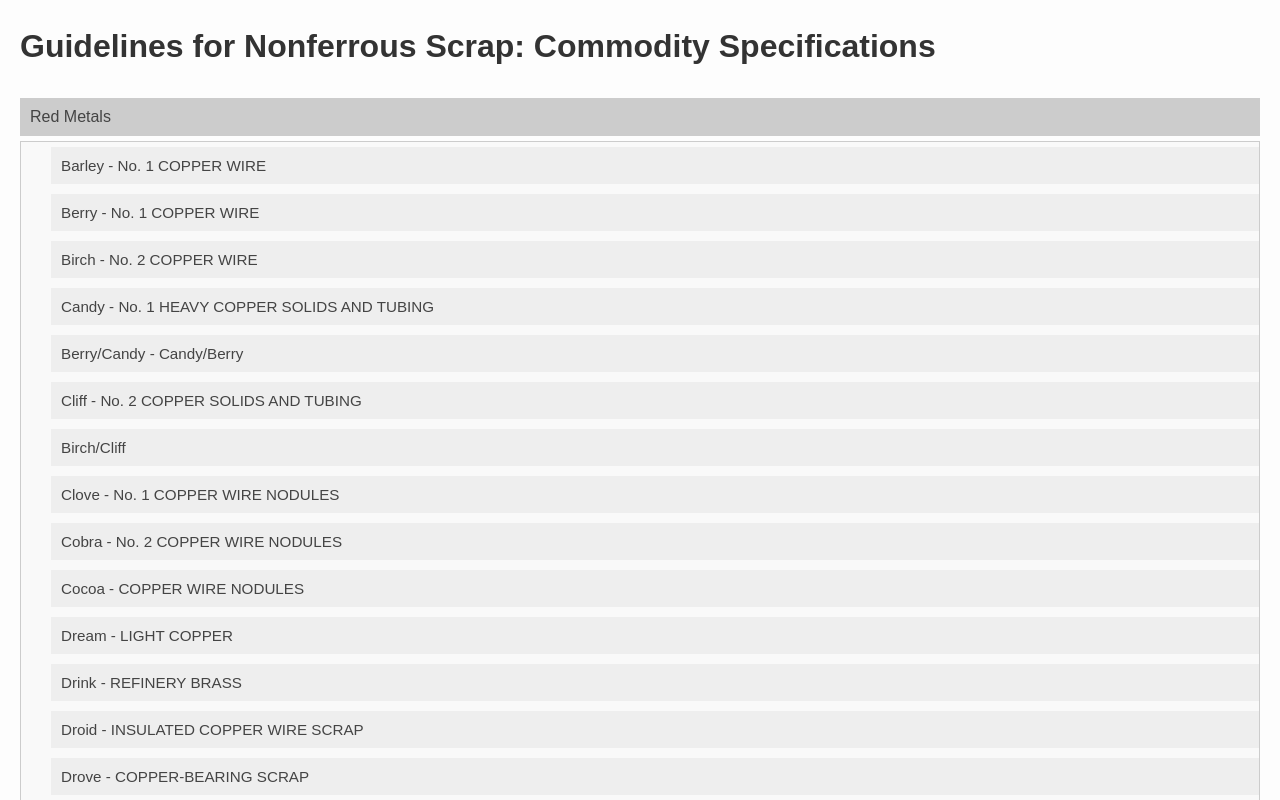
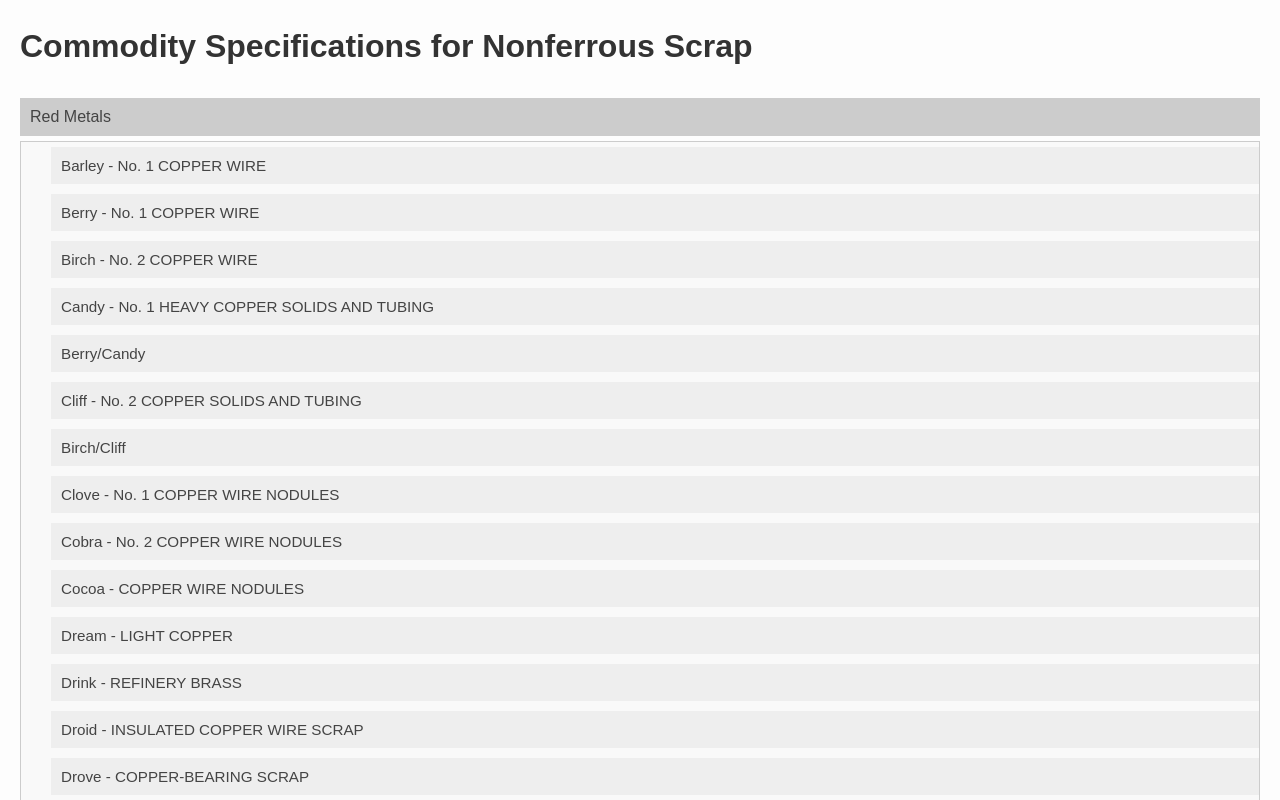
Before and after one commit to tb454/HTMLs, a website: page Isri-specs.html in a window 1280 px wide. Both pictures are taken after a click on the button "Red Metals". Shown: the top 800 px of the page. Drawn offline with Linux system fonts and the light colour scheme.

Commit message:
modified:   Isri-specs.html

```diff
--- a/Isri-specs.html
+++ b/Isri-specs.html
@@ -51,7 +51,7 @@
   </style>
 </head>
 <body>
-  <h1>Guidelines for Nonferrous Scrap: Commodity Specifications</h1>
+  <h1>Commodity Specifications for Nonferrous Scrap</h1>
 
   <!-- RED METALS -->
   <button class="accordion">Red Metals</button>
@@ -81,7 +81,7 @@
         Shall consist of clean, unalloyed, uncoated copper clippings, punchings, bus bars, commutator segments, and clean copper tubing. Hydraulically briquetted copper subject to agreement.
       </p>
     </div>
-    <button class="accordion nested">Berry/Candy - Candy/Berry</button>
+    <button class="accordion nested">Berry/Candy</button>
     <div class="panel nested">
       <p>
         A combination of copper wire and heavy copper as defined in Berry and Candy. See above.
@@ -194,7 +194,7 @@
         To consist of 1000 and/or 3000 series alloys, free of paper, plastic, excessively inked sheets, and any other contaminants. Minimum size of 3” (8 cm) in any direction.
       </p>
     </div>
-    <button class="accordion nested">TabloidNEW - CLEAN ALUMINUM LITHOGRAPHIC SHEETS</button>
+    <button class="accordion nested">Tabloid - NEW CLEAN ALUMINUM LITHOGRAPHIC SHEETS</button>
     <div class="panel nested">
       <p>
         To consist of 1000 and/or 3000 series alloys, uncoated and unpainted, free of paper, plastic, ink, and any other contaminants. Minimum size of 3” (8 cm) in any direction.
```
